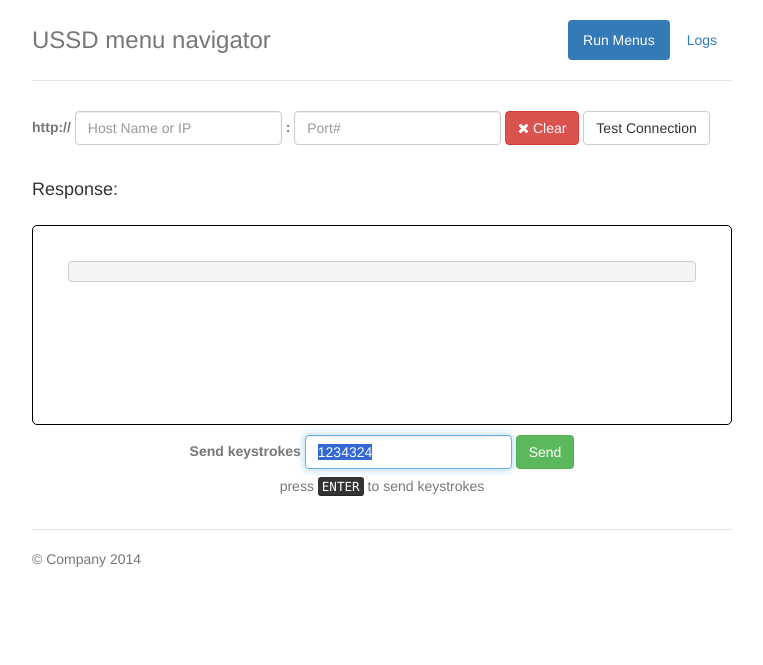
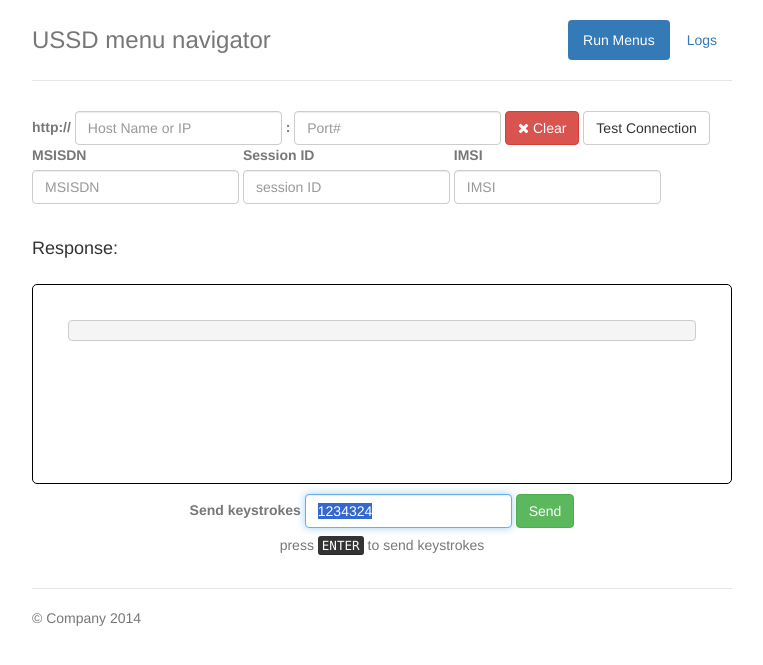
Before and after one commit to eljhkrr/ussdmenus, a Django app: page /ussdmenus/ in a window 1280 px wide. Shown: the top 665 px of the page, without its empty margins (258-1021 px from the left). Run offline with Django 3.2, Linux system fonts and the light colour scheme; some libraries are stand-ins or nearby versions.

Commit message:
Randomly generated params on client side

```diff
--- a/ussdmenus/static/ussdmenus/js/app.js
+++ b/ussdmenus/static/ussdmenus/js/app.js
@@ -4,6 +4,10 @@
 
 	$scope.host = {"address": "127.0.0.1", "port": 15290};
 	$scope.query_string = "1";
+	$scope.msisdn = Math.floor((Math.random() * 1000000) + 1);;
+	$scope.session_id = Math.floor((Math.random() * 1000000) + 1);
+	$scope.imsi = Math.floor((Math.random() * 1000000) + 1);
+
 	$scope.ussdResponse = "<div class='muted text-center'>Response will be displayed here</div>";
 
 	$scope.clear = function(){
@@ -33,7 +37,7 @@
 		}, function errorCallback(response) {
 			// display notification
 			console.log("error sending");
-			$scope.ussdResponse = "<div class='text-warning text-center'><i class='fa fa-warning'></i> Error sending request. <br>Is the socket <kbd>" + $scope.host.address + ":" + $scope.host.port +"</kbd> alive?</div>";
+			$scope.ussdResponse = "<div class='text-danger text-center'><i class='fa fa-warning'></i> Error sending request. <br>Is the socket <kbd>" + $scope.host.address + ":" + $scope.host.port +"</kbd> alive?</div>";
 		});
 	};
 }]);
--- a/ussdmenus/templates/ussdmenus/index.html
+++ b/ussdmenus/templates/ussdmenus/index.html
@@ -51,8 +51,22 @@
         </div>
         <button type="submit" class="btn btn-danger" ng-click="clear()"><i class="fa fa-remove"></i> Clear</button>
         <button type="submit" class="btn btn-default" ng-click="test()">Test Connection</button>
-        <div class="pull-left">
-
+      </form>
+      <form class="form-inline">
+        <!-- <input type="text" ng-model="host.address" class="form-control" placeholder="Host Name or IP">
+        <input type="text" ng-model="host.address" class="form-control" placeholder="Host Name or IP">
+        <input type="text" ng-model="host.address" class="form-control" placeholder="Host Name or IP"> -->
+        <div class="form-group">
+          <label class="text-muted">MSISDN</label><br>
+          <input type="text" ng-model="msisdn" class="form-control" placeholder="MSISDN">
+        </div>
+        <div class="form-group">
+          <label class="text-muted">Session ID</label><br>
+          <input type="number" ng-model="session_id" class="form-control" placeholder="session ID">
+        </div>
+         <div class="form-group">
+          <label class="text-muted">IMSI</label><br>
+          <input type="number" ng-model="imsi" class="form-control" placeholder="IMSI">
         </div>
       </form>
 
```
